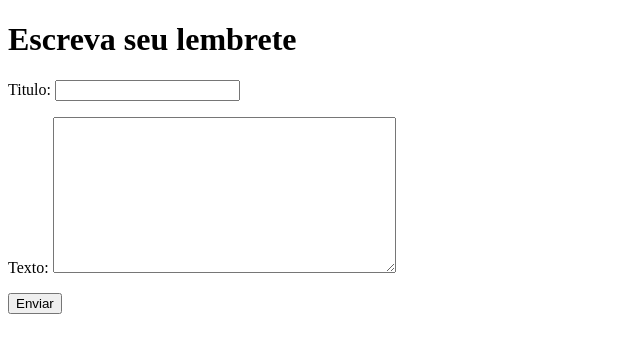
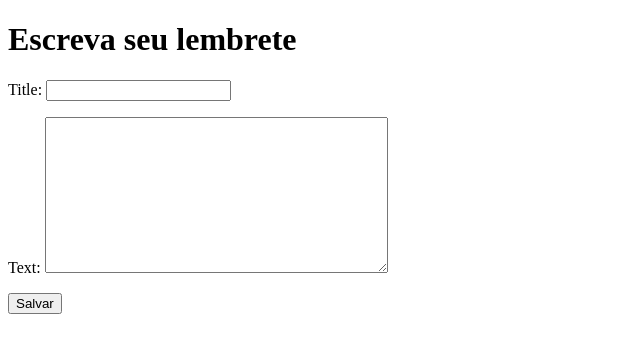
Before and after one commit to gustavoandriani/projeto_lembretes, a Django app: page /criar_lembrete/ in a window 1280 px wide. Shown: the top 353 px of the page, without its empty margins (0-640 px from the left). Run offline with Django 4.2, Linux system fonts and the light colour scheme.

Commit message:
Funcionando 100%

```diff
--- a/lembretes/forms.py
+++ b/lembretes/forms.py
@@ -1,5 +1,7 @@
 from django import forms
+from .models import lembrete
 
-class criar_lembrete(forms.Form):
-    titulo = forms.CharField(max_length=100)
-    texto = forms.CharField(widget=forms.Textarea)
+class criar_lembrete(forms.ModelForm):
+    class Meta:
+        model = lembrete
+        fields = ['title', 'text']
--- a/lembretes/static/lembretes/js/script.js
+++ b/lembretes/static/lembretes/js/script.js
@@ -2,6 +2,6 @@ function abrirPopup() {
   var Window = window.open ('criar_lembrete/', 'pagina', "width=350, height=350, scrollbars=no, overflow-y=hidden")
 }
 
-function fecharPopup() {
-  window.close()
+function fecharAuto() {
+    window.close()
 }
--- a/lembretes/templates/criar_lembrete.html
+++ b/lembretes/templates/criar_lembrete.html
@@ -5,6 +5,6 @@
 <form method="POST">
   {% csrf_token %}
   {{ form.as_p }}
-  <button type="submit" onclick="fecharPopup()">Enviar</button>
+  <button type="submit">Salvar</button>
 </form>
 {% endblock %}
--- a/lembretes/urls.py
+++ b/lembretes/urls.py
@@ -3,5 +3,5 @@ from lembretes import views
 
 urlpatterns = [
     path('', views.lista_lembrete, name='lista_lembrete'),
-    path('', views.form_lembrete, name='criar_lembrete'),
+    path('', views.criando_lembrete, name='criar_lembrete'),
 ]
--- a/lembretes/views.py
+++ b/lembretes/views.py
@@ -1,4 +1,4 @@
-from django.shortcuts import render
+from django.shortcuts import render, redirect
 from .models import lembrete
 from .forms import criar_lembrete
 # Create your views here.
@@ -8,16 +8,11 @@ def lista_lembrete(request):
     return render(request, 'lista_lembrete.html', {'lembretes': lembretes})
 
 def criando_lembrete(request):
-    lembrete.titulo = 'Olá, mundo!'
-    lembrete.texto = 'Estou testando!'
-    return render(request, lembrete)
-
-def form_lembrete(request):
     if request.method == 'POST':
         form = criar_lembrete(request.POST)
         if form.is_valid():
-            titulo = form.cleaned_data['title']
-            texto = form.cleaned_data['text']
+            form.save()
+            return redirect('')
     else:
         form = criar_lembrete()
     return render(request, 'criar_lembrete.html', {'form': form})
--- a/projeto_lembretes/settings.py
+++ b/projeto_lembretes/settings.py
@@ -78,9 +78,6 @@ DATABASES = {
     'default': {
         'ENGINE': 'django.db.backends.sqlite3',
         'NAME': BASE_DIR / 'db.sqlite3',
-        'OPTIONS': {
-            "timeout": 20,
-        }
     }
 }
 
--- a/projeto_lembretes/urls.py
+++ b/projeto_lembretes/urls.py
@@ -16,10 +16,10 @@ Including another URLconf
 """
 from django.contrib import admin
 from django.urls import path
-from lembretes.views import lista_lembrete, form_lembrete
+from lembretes.views import lista_lembrete, criando_lembrete
 
 urlpatterns = [
     path('', lista_lembrete),
-    path('criar_lembrete/', form_lembrete),
+    path('criar_lembrete/', criando_lembrete),
     path('admin/', admin.site.urls),
 ]
```
Also changed, not shown: db.sqlite3.
